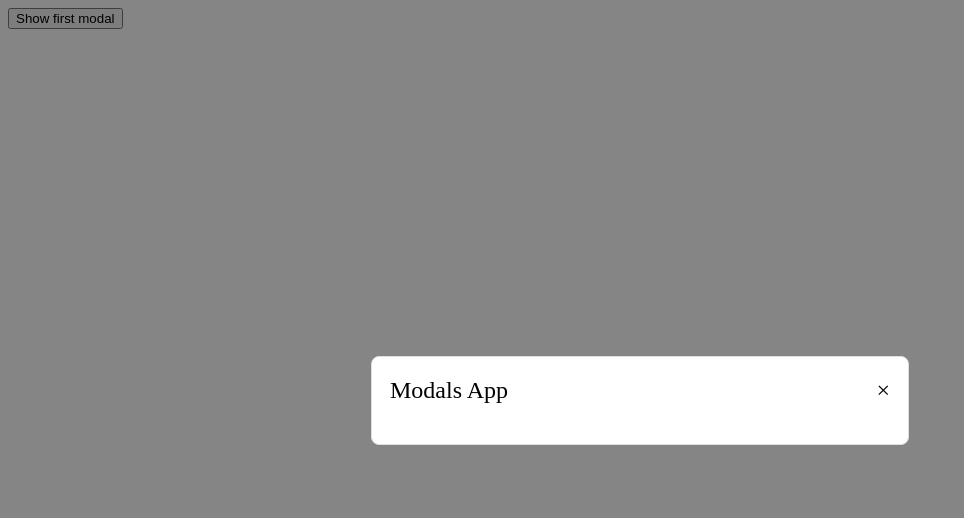
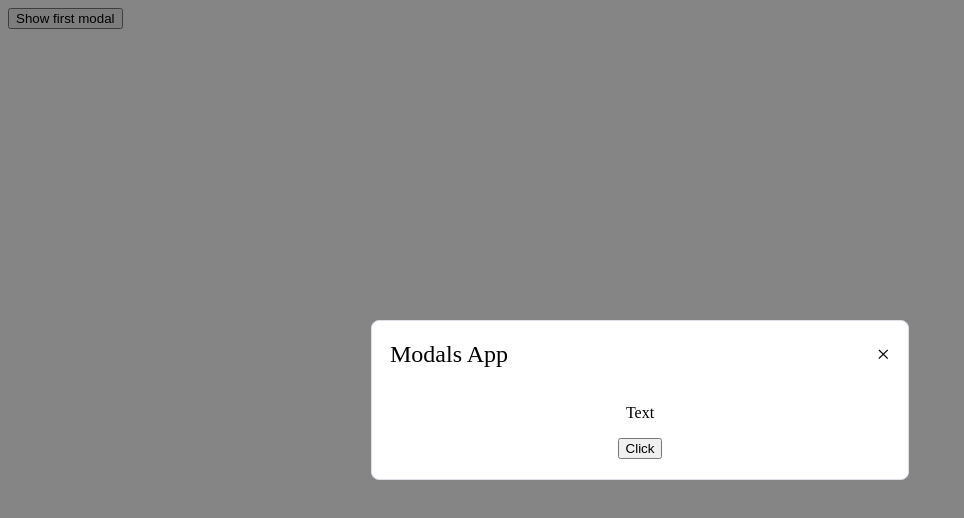
Before and after one commit to iashchuk/vue-modals, a Vue app: page / in a window 1280 px wide. Both pictures are taken after a click on the button "Show first modal". Shown: the top 518 px of the page, without its empty margins (0-964 px from the left). Built offline with nearby package versions, Linux system fonts and the light colour scheme; the HTML template or start-up script is replaced by a standard one.

Commit message:
Добавляет slot для модального окна

```diff
--- a/src/App.vue
+++ b/src/App.vue
@@ -4,7 +4,12 @@
       <section class="app__section">
         <div class="app__container container">
           <button class="btn btnPrimary" @click="modalFirst = !modalFirst">Show first modal</button>
-          <Modal v-if="modalFirst" :title="title" @closeModal="modalFirst=false" />
+          <Modal v-if="modalFirst" :title="title" @closeModal="modalFirst=false">
+            <div slot="body">
+              <p>Text</p>
+              <button>Click</button>
+            </div>
+          </Modal>
         </div>
       </section>
     </div>
--- a/src/components/Modal.vue
+++ b/src/components/Modal.vue
@@ -5,7 +5,9 @@
         <span class="modal__title">{{ title }}</span>
         <span class="modal__button close" @click="$emit('closeModal')">×</span>
       </div>
-      <div class="modal__body"></div>
+      <div class="modal__body">
+        <slot name="body">Default body</slot>
+      </div>
     </div>
   </div>
 </template>
```
